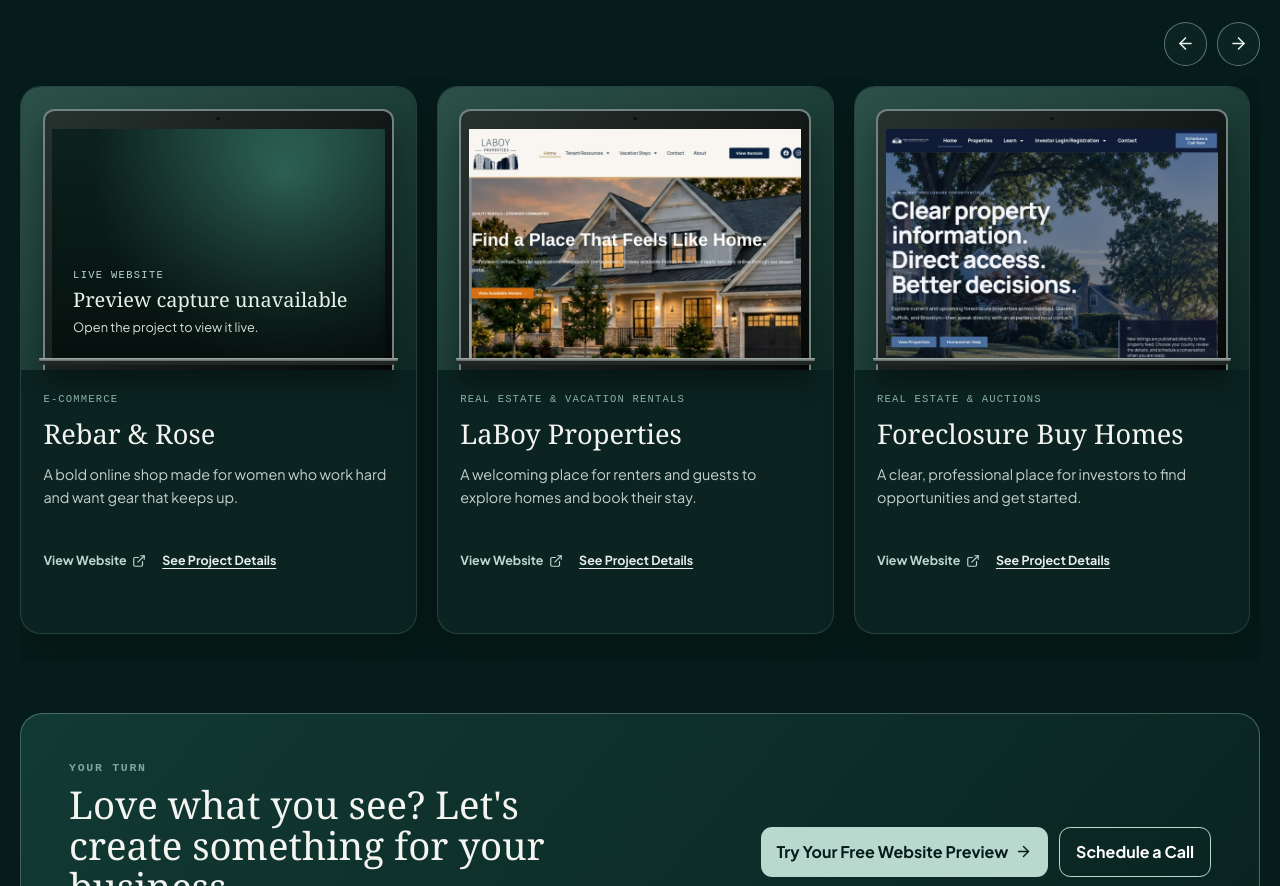
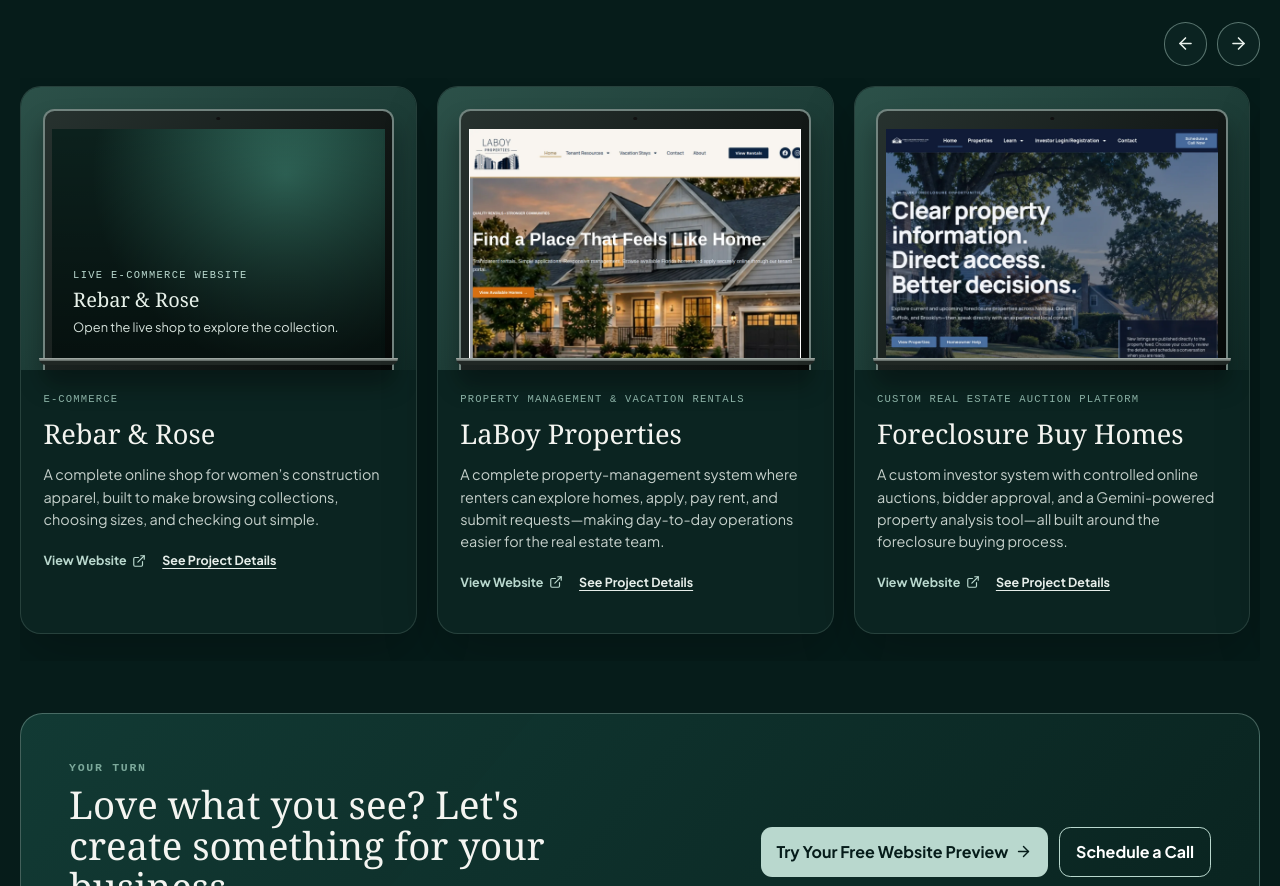
Before and after one commit to ivapbj/The-Ivana-Collective-Website, a React (Vite) app: page / in a window 1280 px wide. Shown: the part 1900-2786 px from the top of the page. Built offline with nearby package versions, Linux system fonts and the light colour scheme.

Commit message:
Clarify portfolio results and refine previews

```diff
--- a/src/components/PortfolioShowcase.tsx
+++ b/src/components/PortfolioShowcase.tsx
@@ -10,19 +10,17 @@ type PortfolioProject = {
   url: string;
   image?: string;
   imageAlt?: string;
+  imageFit?: "cover" | "contain";
   unavailable?: boolean;
 };
 
-// Images in this list are captured from the live sites. A couple of sites block
-// automated capture, so they deliberately remain link-only instead of showing a made-up preview.
 const projects: PortfolioProject[] = [
-  { name: "Rebar & Rose", category: "E-commerce", description: "A bold online shop made for women who work hard and want gear that keeps up.", url: "https://rebarandrose.com", unavailable: true },
-  { name: "LaBoy Properties", category: "Real estate & vacation rentals", description: "A welcoming place for renters and guests to explore homes and book their stay.", url: "https://laboyproperties.com", image: "/images/portfolio/laboy-properties.webp", imageAlt: "LaBoy Properties homepage showing a home exterior" },
-  { name: "Foreclosure Buy Homes", category: "Real estate & auctions", description: "A clear, professional place for investors to find opportunities and get started.", url: "https://foreclosurebuyhomes.com", image: "/images/portfolio/foreclosure-buy-homes.webp", imageAlt: "Foreclosure Buy Homes homepage" },
-  { name: "The Field Club", category: "Membership & recreation", description: "A polished club website that makes programs, events, and membership information easy to find.", url: "https://field-club.com", unavailable: true },
-  { name: "Legacy Economic Development", category: "Community & nonprofit", description: "A resource hub that helps local entrepreneurs find programs, support, and next steps.", url: "https://legacyedc.org", image: "/images/agency-economic-mockup.png", imageAlt: "Legacy Economic Development homepage" },
-  { name: "Posh Body Wellness Spa", category: "Wellness & services", description: "A luxury wellness experience built to make services, shopping, and booking feel effortless.", url: "https://poshbwellnessspa.com", image: "/images/posh-body-wellness-mockup.png", imageAlt: "Posh Body Wellness Spa homepage" },
-  { name: "Dr. Sheds", category: "Construction", description: "A hardworking local-business website that puts custom work and customer trust front and center.", url: "https://www.drsheds.com/", image: "/images/drsheds-mockup.png", imageAlt: "Dr. Sheds website showing a custom shed" },
+  { name: "Rebar & Rose", category: "E-commerce", description: "A complete online shop for women’s construction apparel, built to make browsing collections, choosing sizes, and checking out simple.", url: "https://rebarandrose.com", unavailable: true },
+  { name: "LaBoy Properties", category: "Property management & vacation rentals", description: "A complete property-management system where renters can explore homes, apply, pay rent, and submit requests—making day-to-day operations easier for the real estate team.", url: "https://laboyproperties.com", image: "/images/portfolio/laboy-properties.webp", imageAlt: "Full LaBoy Properties homepage showing a residential rental home", imageFit: "contain" },
+  { name: "Foreclosure Buy Homes", category: "Custom real estate auction platform", description: "A custom investor system with controlled online auctions, bidder approval, and a Gemini-powered property analysis tool—all built around the foreclosure buying process.", url: "https://foreclosurebuyhomes.com", image: "/images/portfolio/foreclosure-buy-homes.webp", imageAlt: "Foreclosure Buy Homes homepage showing the investor auction platform" },
+  { name: "Legacy Economic Development", category: "Community & nonprofit", description: "A clear resource hub that helps local entrepreneurs find grants, workshops, and one-on-one business support without getting lost in the details.", url: "https://legacyedc.org", image: "/images/agency-economic-mockup.png", imageAlt: "Legacy Economic Development homepage" },
+  { name: "Posh Body Wellness Spa", category: "Wellness, booking & e-commerce", description: "A luxury wellness website that brings service booking, skincare shopping, and social content together in one polished client experience.", url: "https://poshbwellnessspa.com", image: "/images/posh-body-wellness-mockup.png", imageAlt: "Posh Body Wellness Spa homepage" },
+  { name: "Dr. Sheds", category: "Construction & local search", description: "A custom construction website designed to showcase finished sheds, build trust with local customers, and turn more searches into inquiries.", url: "https://www.drsheds.com/", image: "/images/drsheds-mockup.png", imageAlt: "Dr. Sheds website showing a custom shed" },
 ];
 
 export default function PortfolioShowcase({ onScheduleCall }: { onScheduleCall: () => void }) {
@@ -70,7 +68,7 @@ export default function PortfolioShowcase({ onScheduleCall }: { onScheduleCall:
           <div className="portfolio-laptop">
             <div className="portfolio-laptop__camera" aria-hidden="true" />
             <div className={`portfolio-laptop__screen ${project.unavailable ? "portfolio-laptop__screen--unavailable" : ""}`}>
-              {project.image ? <img src={project.image} alt={project.imageAlt} loading="lazy" width="1440" height="1000" /> : <div className="portfolio-laptop__unavailable"><span>Live website</span><strong>Preview capture unavailable</strong><small>Open the project to view it live.</small></div>}
+              {project.image ? <img className={project.imageFit === "contain" ? "portfolio-laptop__image--full" : undefined} src={project.image} alt={project.imageAlt} loading="lazy" width="1440" height="1000" /> : <div className="portfolio-laptop__unavailable"><span>Live e-commerce website</span><strong>Rebar &amp; Rose</strong><small>Open the live shop to explore the collection.</small></div>}
             </div>
             <div className="portfolio-laptop__base" aria-hidden="true" />
           </div>
```
Also changed, not shown: src/components/PortfolioShowcase.css.
